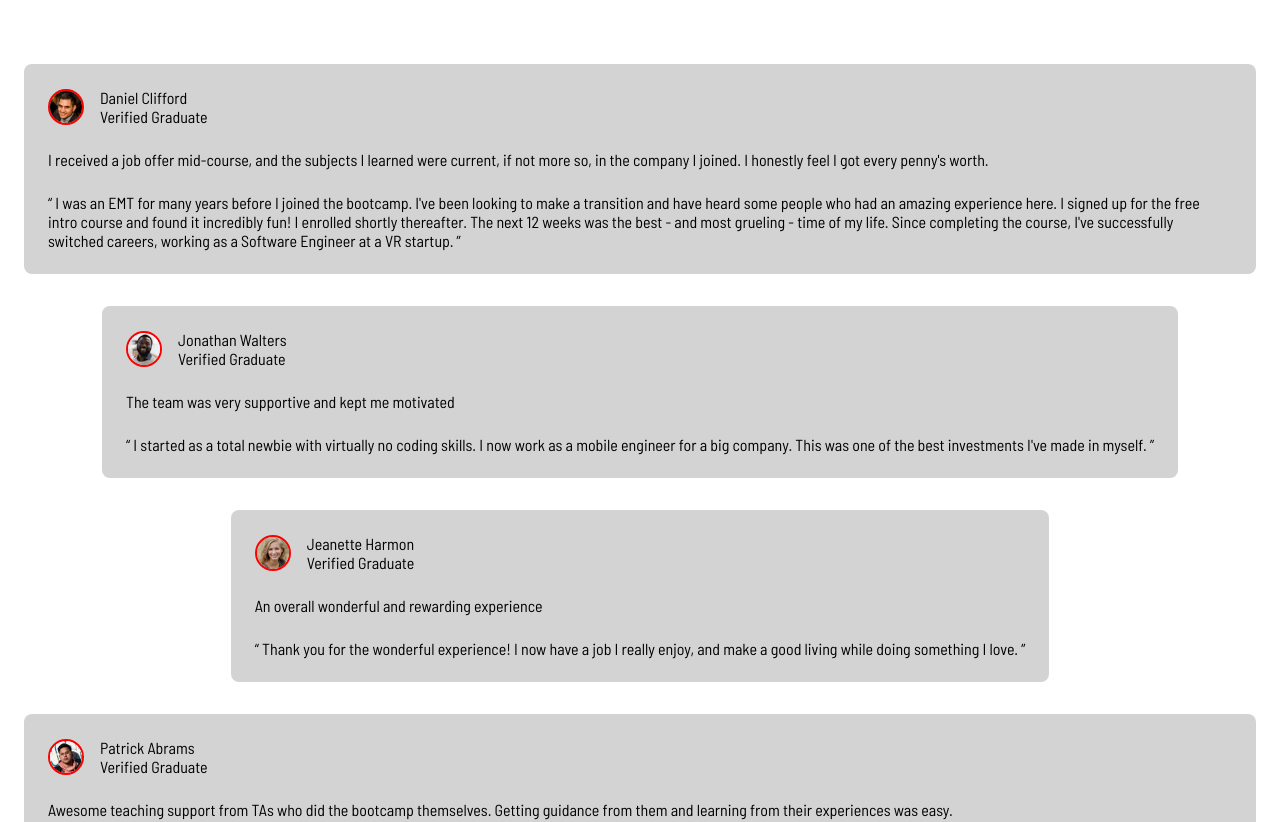
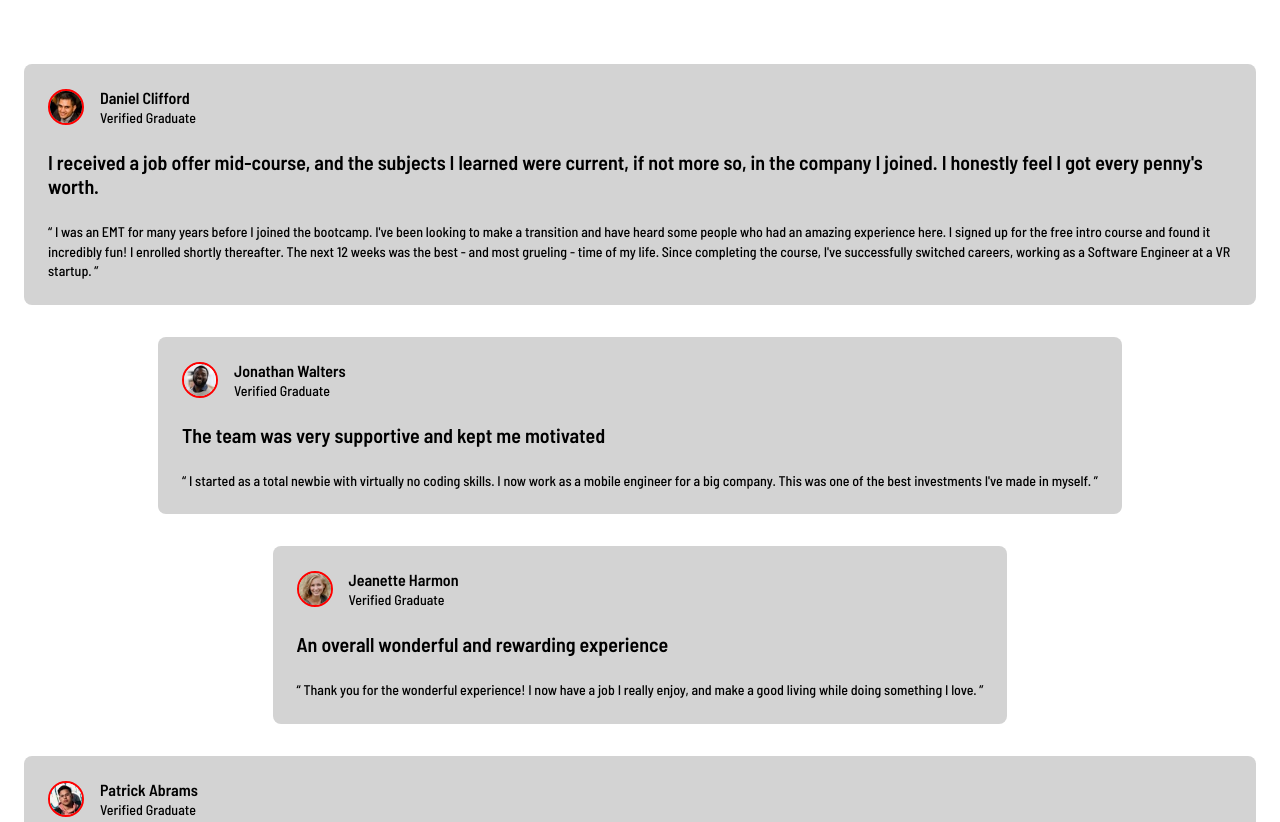
Before and after one commit to nerdynischal/testimonials-grid-section-main, a plain HTML site: page index.html in a window 1280 px wide. Shown: the top 822 px of the page. Drawn offline with Linux system fonts and the light colour scheme.

Commit message:
Add typography sizes

```diff
--- a/scss/base/_typography.scss
+++ b/scss/base/_typography.scss
@@ -1,3 +1,28 @@
+@use "../utilities/" as u;
+
 body {
   font-family: "Barlow Semi Condensed", sans-serif;
 }
+
+.name,
+.headline {
+  font-weight: 600;
+}
+
+.headline {
+  font-size: u.rem(20);
+}
+
+.quote,
+.title {
+  font-weight: 500;
+  font-size: u.rem(14);
+}
+
+.quote {
+  line-height: 1.4;
+}
+
+.title {
+  margin-top: u.rem(2);
+}
```
Also changed, not shown: dist/main.css, 1 other file.
